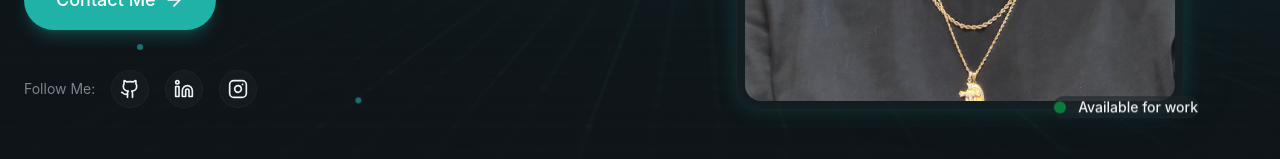
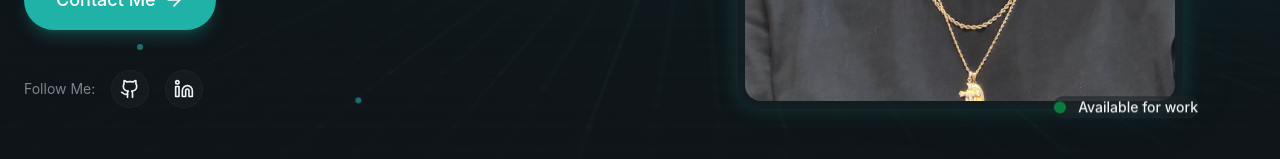
Before and after one commit to eissamonet/SWD-Portfolio, a React (Vite) app: page / in a window 1280 px wide. Shown: the part 574-733 px from the top of the page. Built offline with nearby package versions, Linux system fonts and the light colour scheme.

Commit message:
commit changes

```diff
--- a/src/sections/Hero.jsx
+++ b/src/sections/Hero.jsx
@@ -95,10 +95,6 @@ export const Hero = () => {
                   icon: Linkedin,
                   href: "https://www.linkedin.com/in/eissamonet/",
                 },
-                {
-                  icon: Instagram,
-                  href: "https://www.instagram.com/eissa.monet/",
-                },
               ].map((social, index) => (
                 <a
                   key={index}
```
